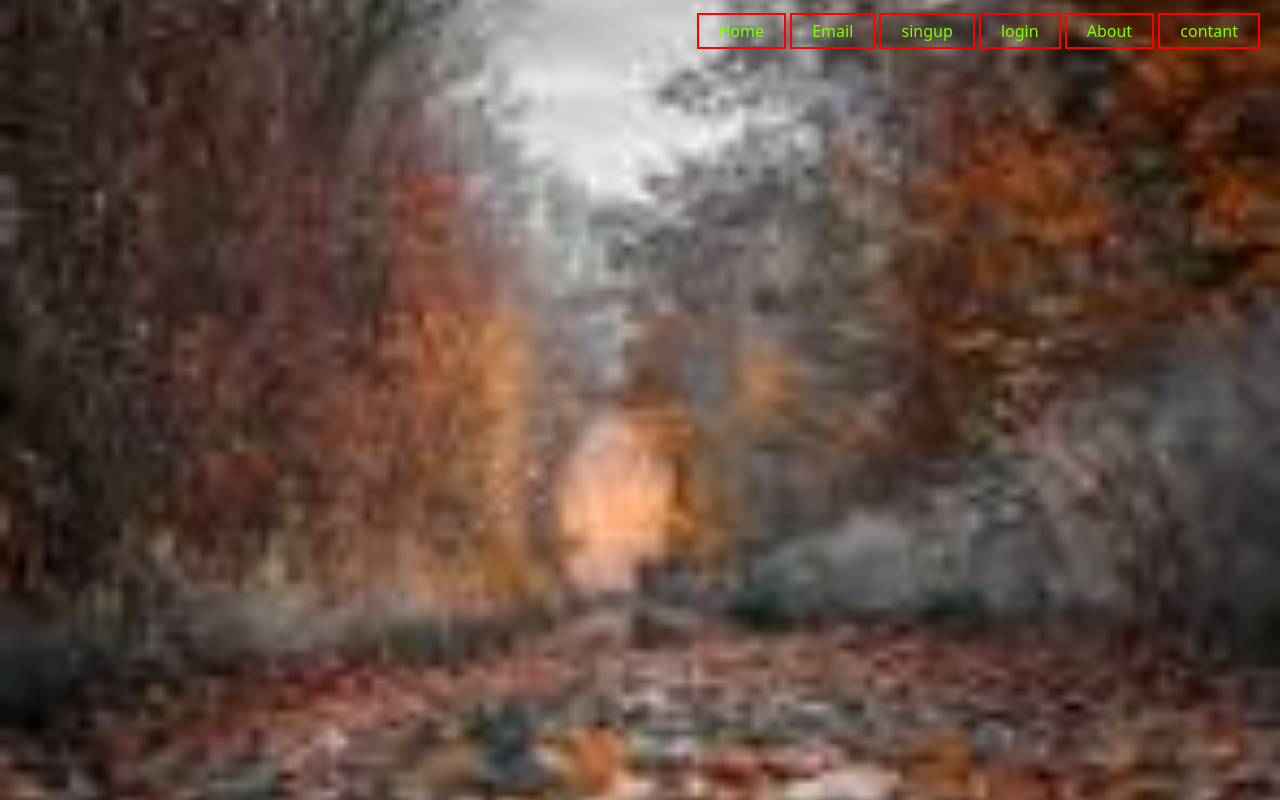
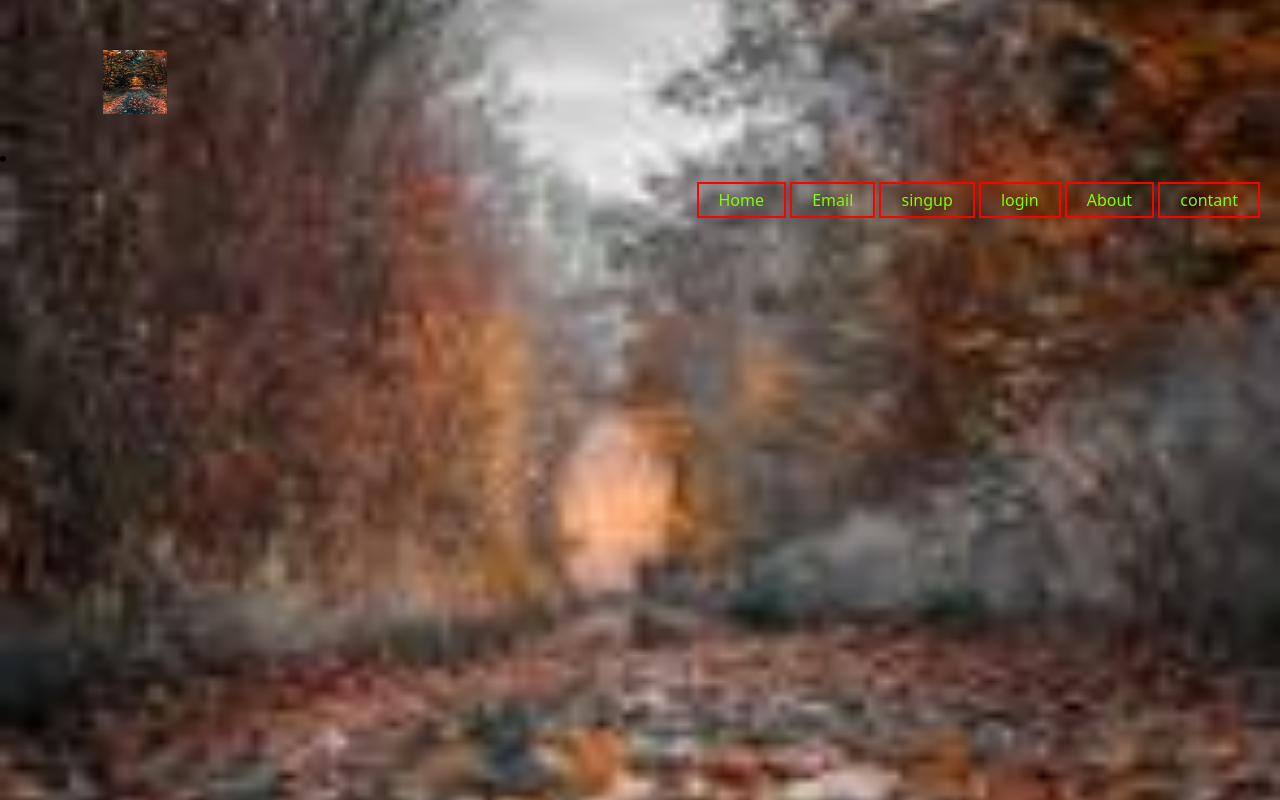
Before and after one commit to umerawan468/Try, a plain HTML site: page index.html in a window 1280 px wide. Drawn offline with Linux system fonts and the light colour scheme.

Commit message:
css updated

```diff
--- a/index.html
+++ b/index.html
@@ -9,11 +9,14 @@
 <body>
     <header>
          <div class="main">
-                <!-- <img src="./Untitled.jpeg"> -->
+
+                 <!-- <img src="./Untitled.jpeg">  -->
                 <!-- <img src="./9h3ib5sv.bmp" alt=""> -->
-                <link rel="stylesheet" href="./9h3ib5sv.bmp">
+                <!-- <link rel="stylesheet" href="./9h3ib5sv.bmp"> -->
             </div>
-             <ul>
+            <li class="logo"><img src="./9h3ib5sv.bmp" alt=""> </li>
+             <ul class="uli">
+
                 <li><a href="#">Home</a></li>
                 <li><a href="#">Email</a></li>
                 <li><a href="#">singup</a></li>
--- a/style.css
+++ b/style.css
@@ -9,6 +9,7 @@ header{
     height: 100vh;
      background-size: cover;
      background-position: center;
+
 
 }
 ul{
@@ -39,3 +40,11 @@ ul li a:hover {
     width: 150px;
     height: auto;
 } */
+.logo img{
+    height: 8dvh;
+    width: 8vh;
+}
+.logo img{
+   padding: 50px;
+    margin-left:30px ;
+}
```
